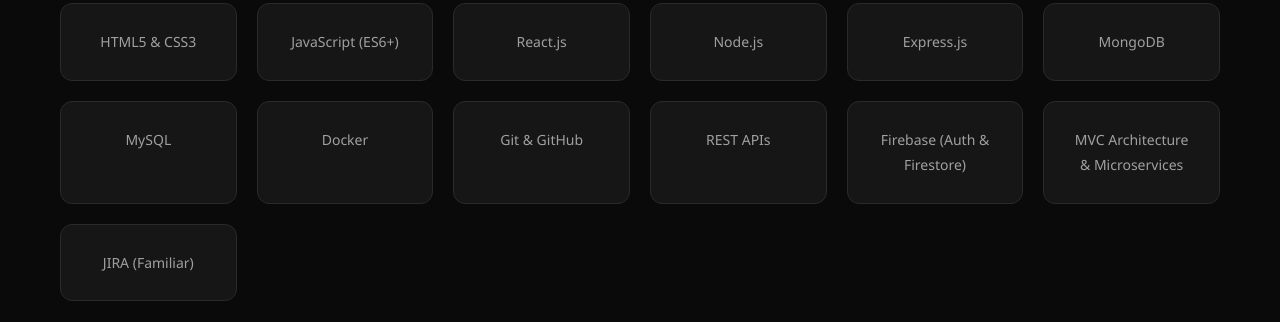
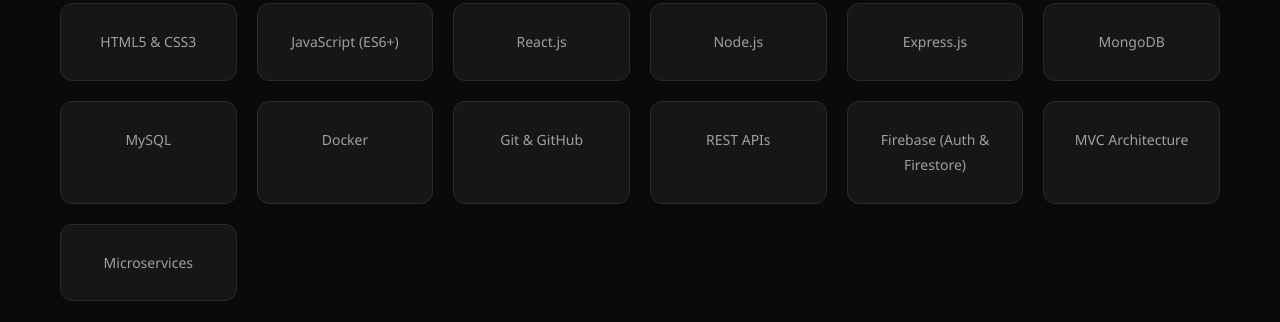
Before and after one commit to farazAhmed03/farazAhmed03.github.io, a plain HTML site: page index.html in a window 1280 px wide. Shown: the part 1180-1502 px from the top of the page. Drawn offline with Linux system fonts and the light colour scheme.

Commit message:
Updated V1.2

```diff
--- a/index.html
+++ b/index.html
@@ -661,8 +661,8 @@
                 <div class="skill-card"><span>Git & GitHub</span></div>
                 <div class="skill-card"><span>REST APIs</span></div>
                 <div class="skill-card"><span>Firebase (Auth & Firestore)</span></div>
-                <div class="skill-card"><span>MVC Architecture & Microservices</span></div>
-                <div class="skill-card"><span>JIRA (Familiar)</span></div>
+                <div class="skill-card"><span>MVC Architecture</span></div>
+                <div class="skill-card"><span>Microservices</span></div>
             </div>
         </div>
     </section>
```
